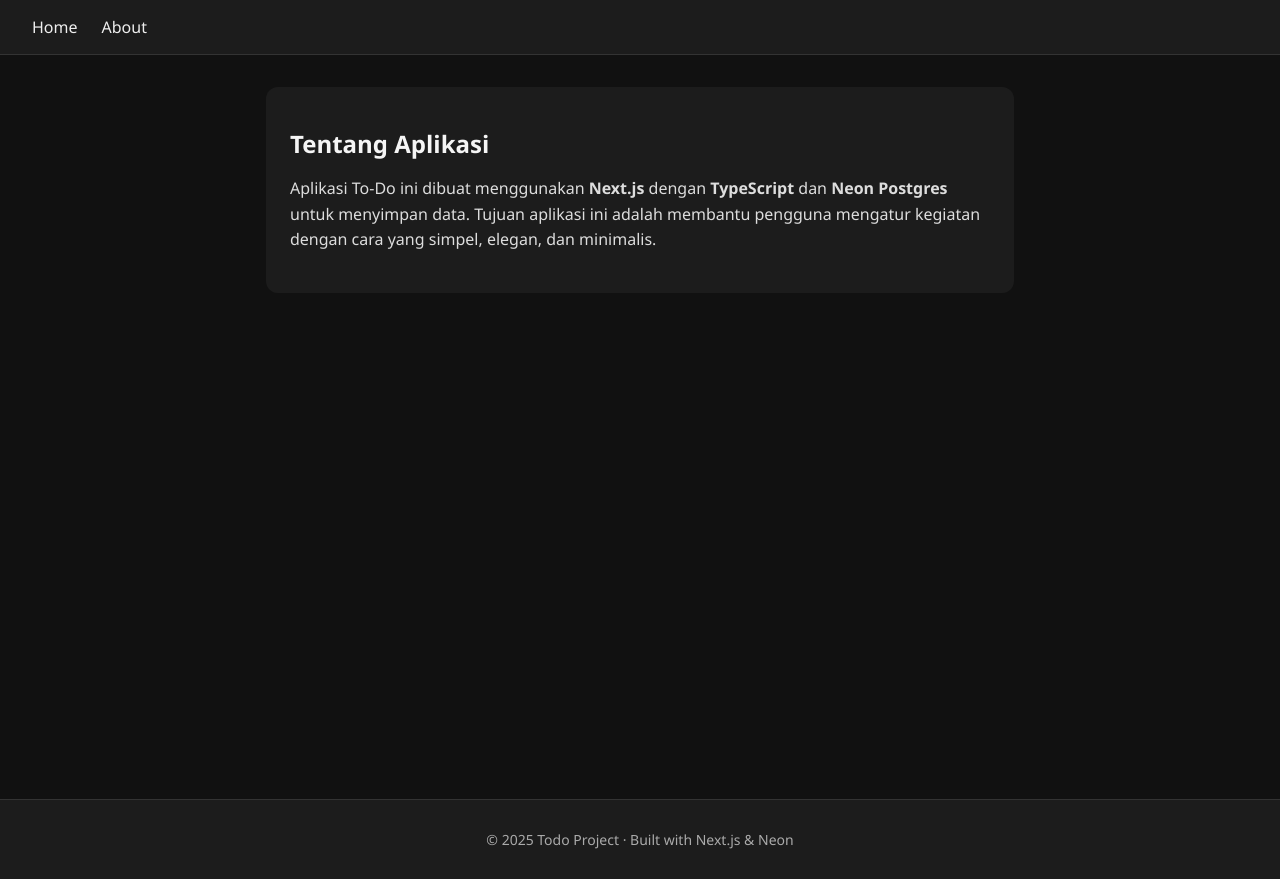
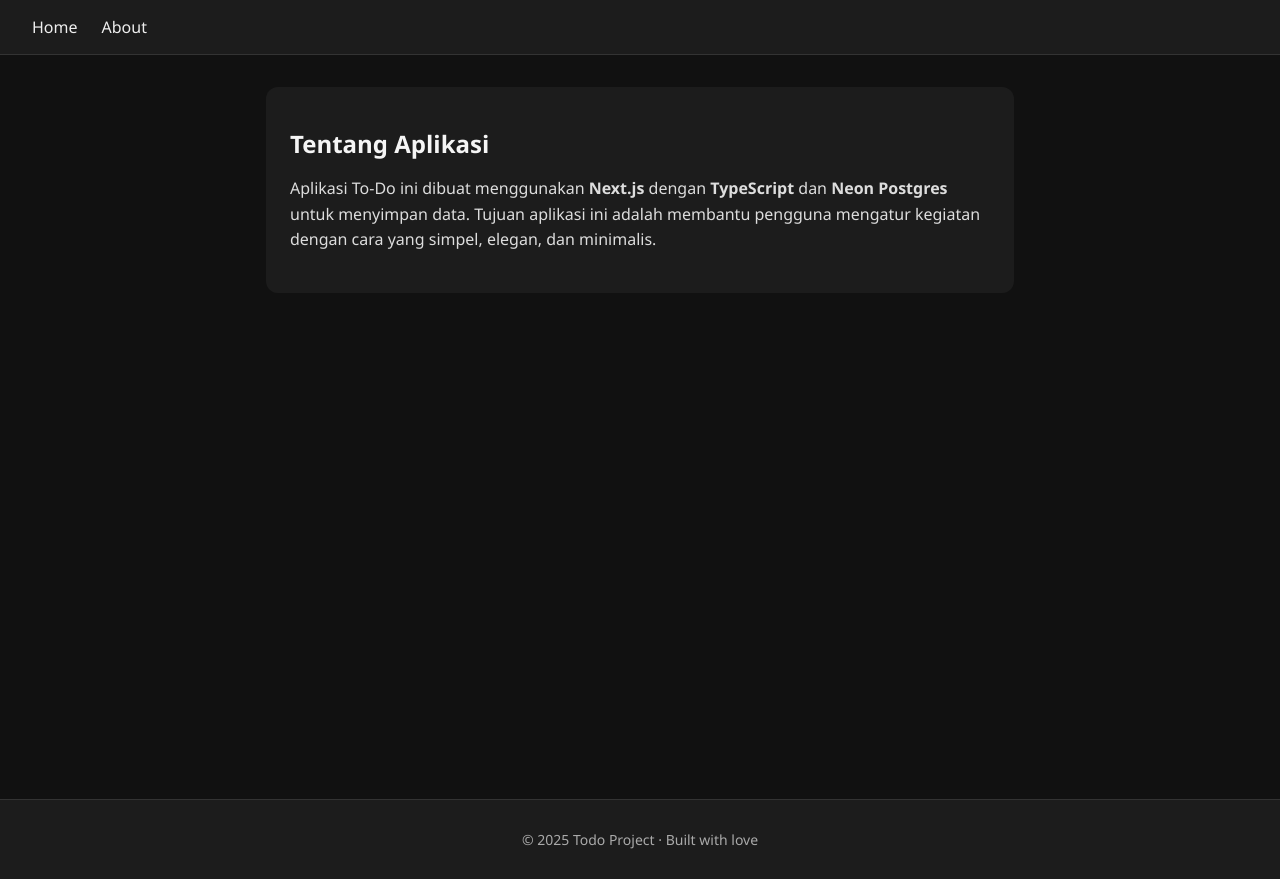
Before and after one commit to serviaa/todo-crud-next, a Next.js app: page /about in a window 1280 px wide. Built offline with nearby package versions, Linux system fonts and the light colour scheme.

Commit message:
update project (ubah db & kode)

```diff
--- a/app/layout.tsx
+++ b/app/layout.tsx
@@ -30,7 +30,7 @@ export default function RootLayout({
         <main className="main">{children}</main>
 
         <footer className="footer">
-          <p>© {new Date().getFullYear()} Todo Project · Built with Next.js & Neon</p>
+          <p>© {new Date().getFullYear()} Todo Project · Built with love</p>
         </footer>
       </body>
     </html>
--- a/app/page.tsx
+++ b/app/page.tsx
@@ -65,9 +65,10 @@ export default function Home() {
 
   const handleChange = (i: number, field: keyof Activity, value: string) => {
     const updated = [...activities];
-    updated[i][field] = value;
+    (updated[i][field] as string) = value;
     setActivities(updated);
   };
+
 
   return (
     <div className="todo-container">
```
